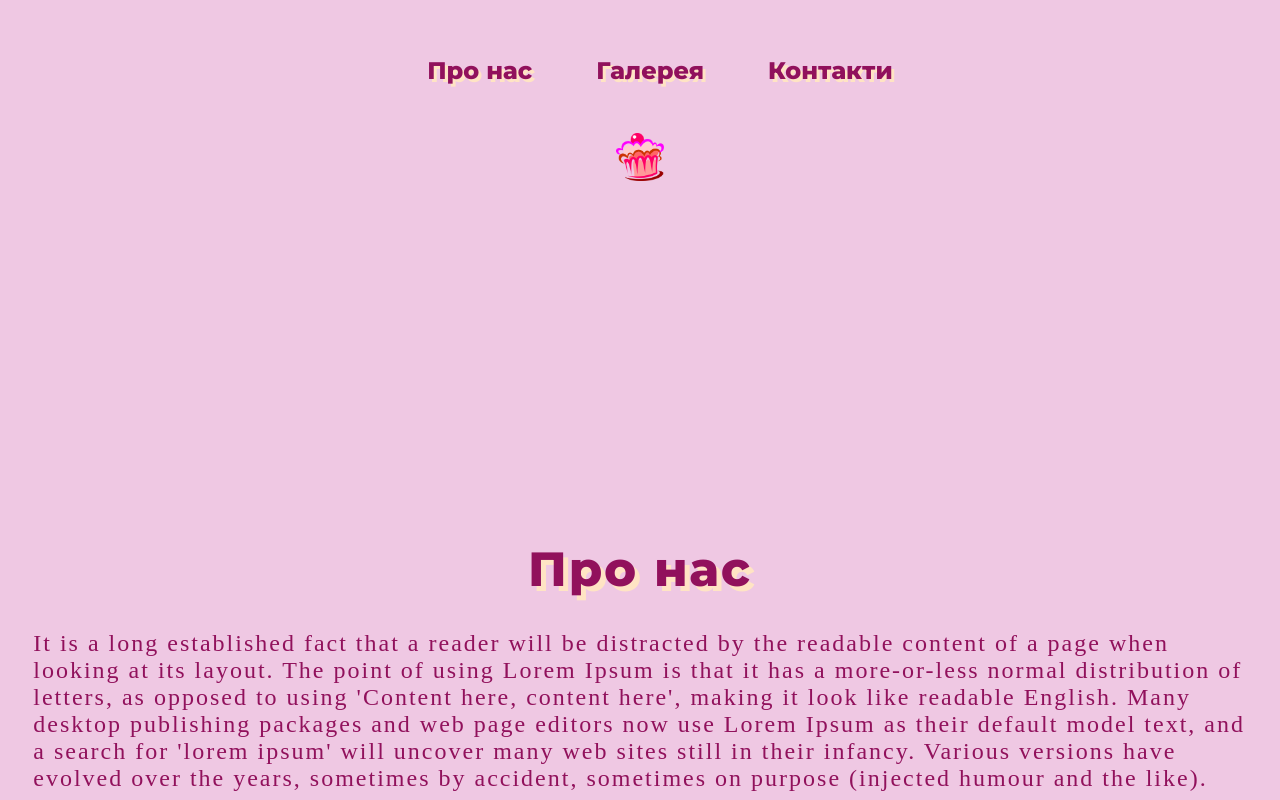
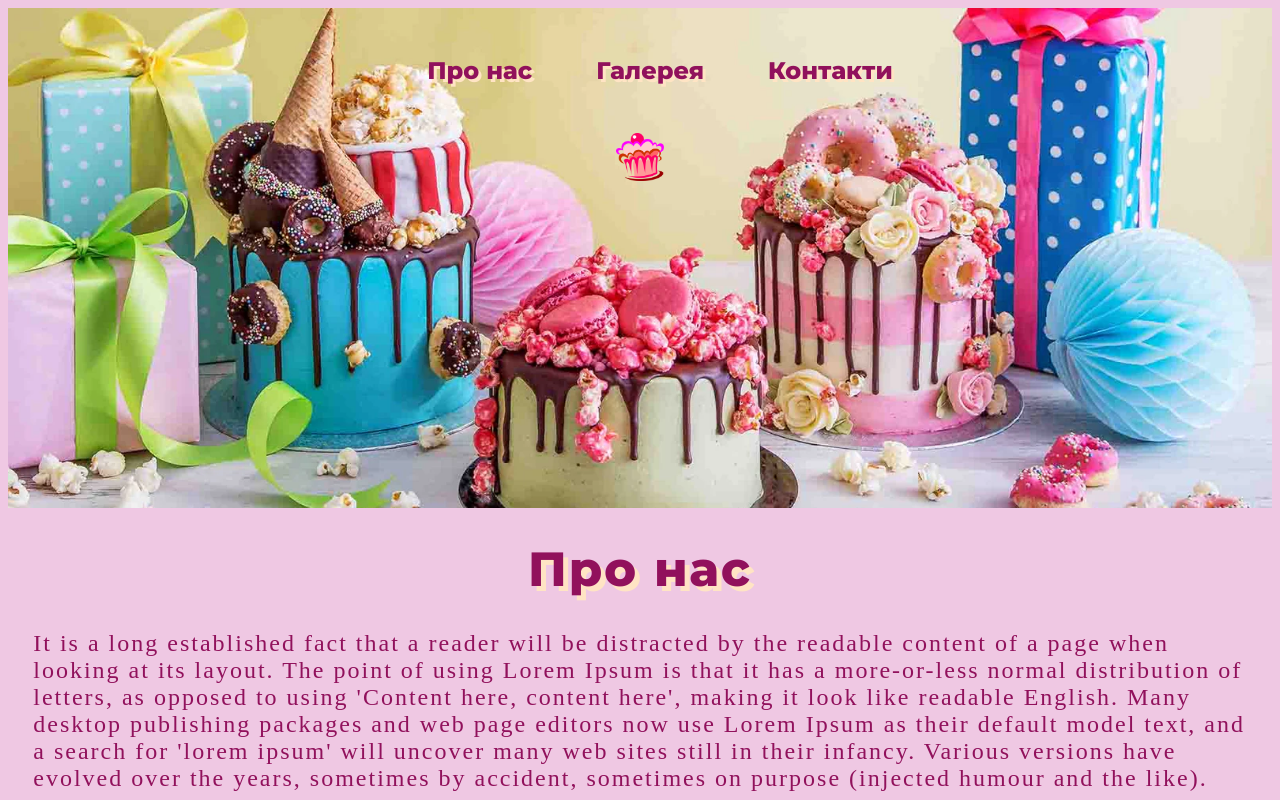
Before and after one commit to Juls2022/Juls2022, a plain HTML site: page index.html in a window 1280 px wide. Shown: the top 800 px of the page. Drawn offline with Linux system fonts and the light colour scheme; a web font is replaced by a local one.

Commit message:
Update style.css

```diff
--- a/style.css
+++ b/style.css
@@ -10,7 +10,7 @@ body{
 }
 
 .menu{
-    background-image: url(./resources/images/bunner.jpg);
+    background-image: url(images/bunner.jpg);
     display: flex;
     flex-direction: column;
     justify-content: flex-start;
```
